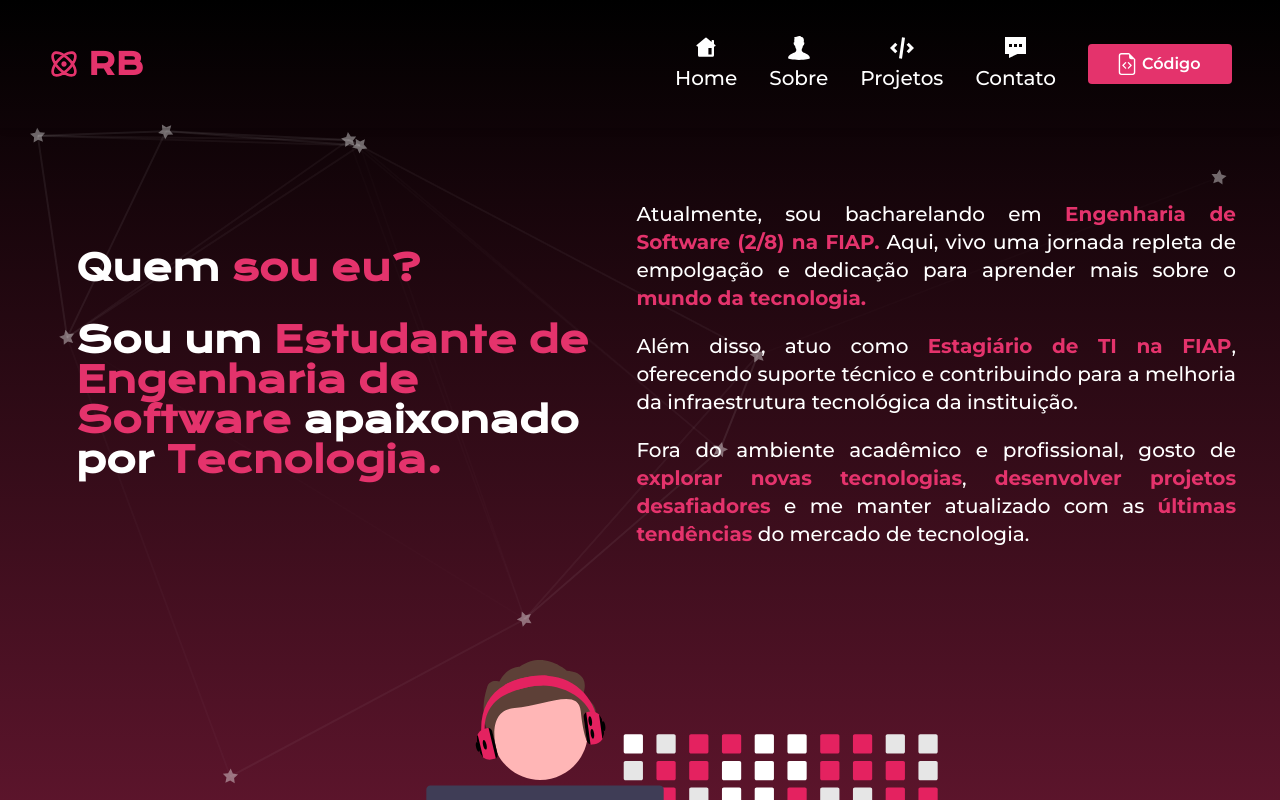
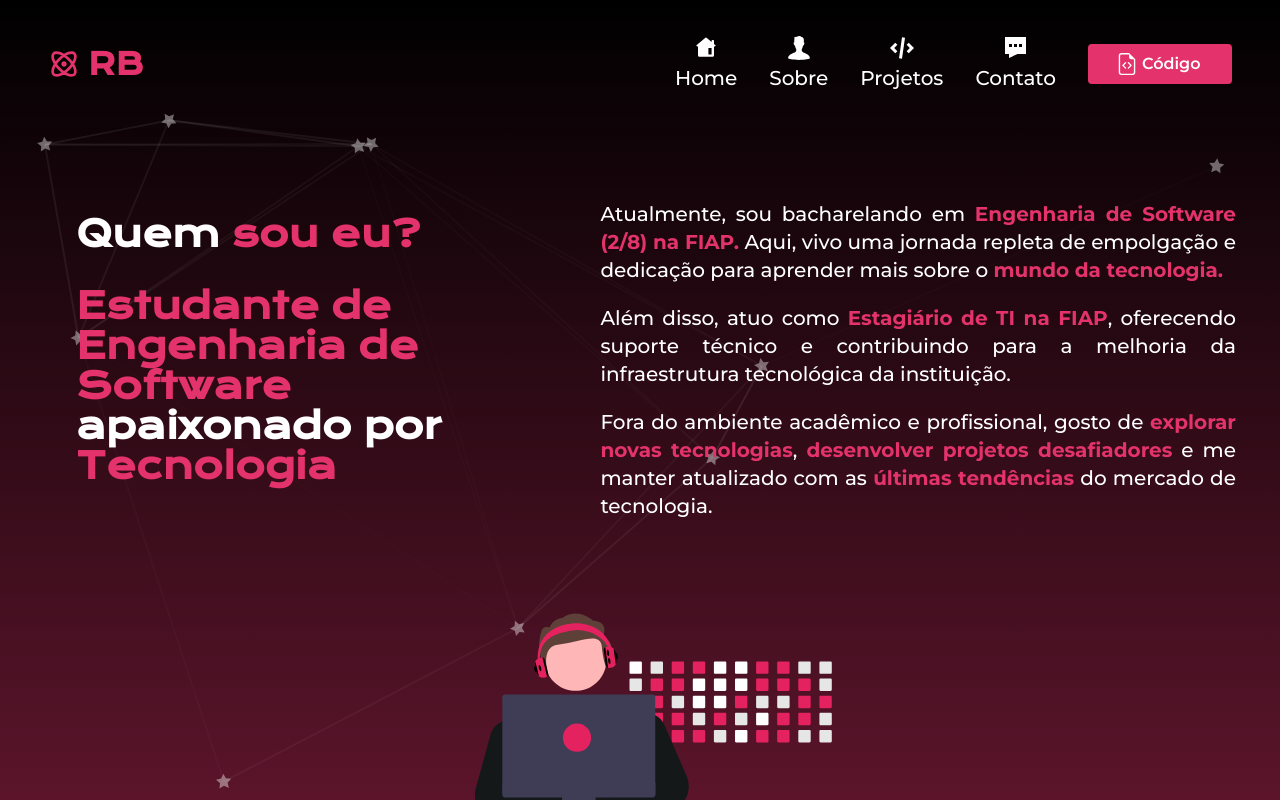
Before and after one commit to ryanbritodev/portfolio-react, a React (Vite) app: page /sobre in a window 1280 px wide. Shown: the top 800 px of the page. Built offline with nearby package versions, Linux system fonts and the light colour scheme.

Commit message:
Atualização Imagem About

```diff
--- a/src/components/About/About.jsx
+++ b/src/components/About/About.jsx
@@ -49,9 +49,8 @@ const About = () => {
                 }}
               >
                 <h2 className="font-bold font-krona text-white text-center text-2xl md:text-4xl md:text-left mb-10">
-                  Sou um
                   <span className="text-fiap"> Estudante de Engenharia de Software</span> apaixonado por
-                  <span className="text-fiap"> Tecnologia.</span>
+                  <span className="text-fiap"> Tecnologia</span>
                 </h2>
               </motion.div>
             </div>
@@ -104,7 +103,7 @@ const About = () => {
             <img
               src={RyanCode}
               alt="Ryan codando"
-              className="w-96 max-w-screen-xl md:w-2/4 lg:w-1/2"
+              className="w-96 max-w-screen-xl"
             />
           </motion.div>
           <div className="text-bold text-white text-3xl mt-10">
```
